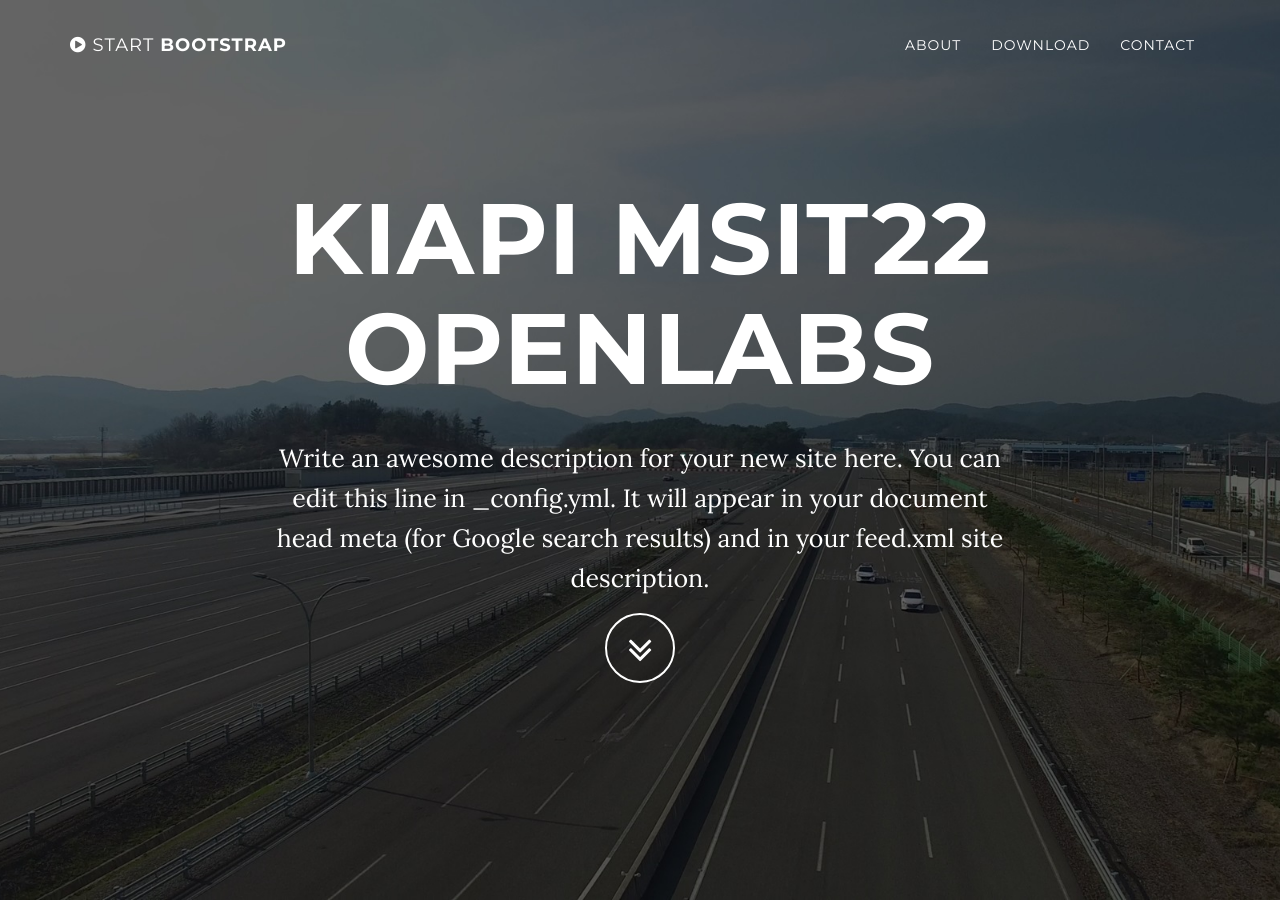
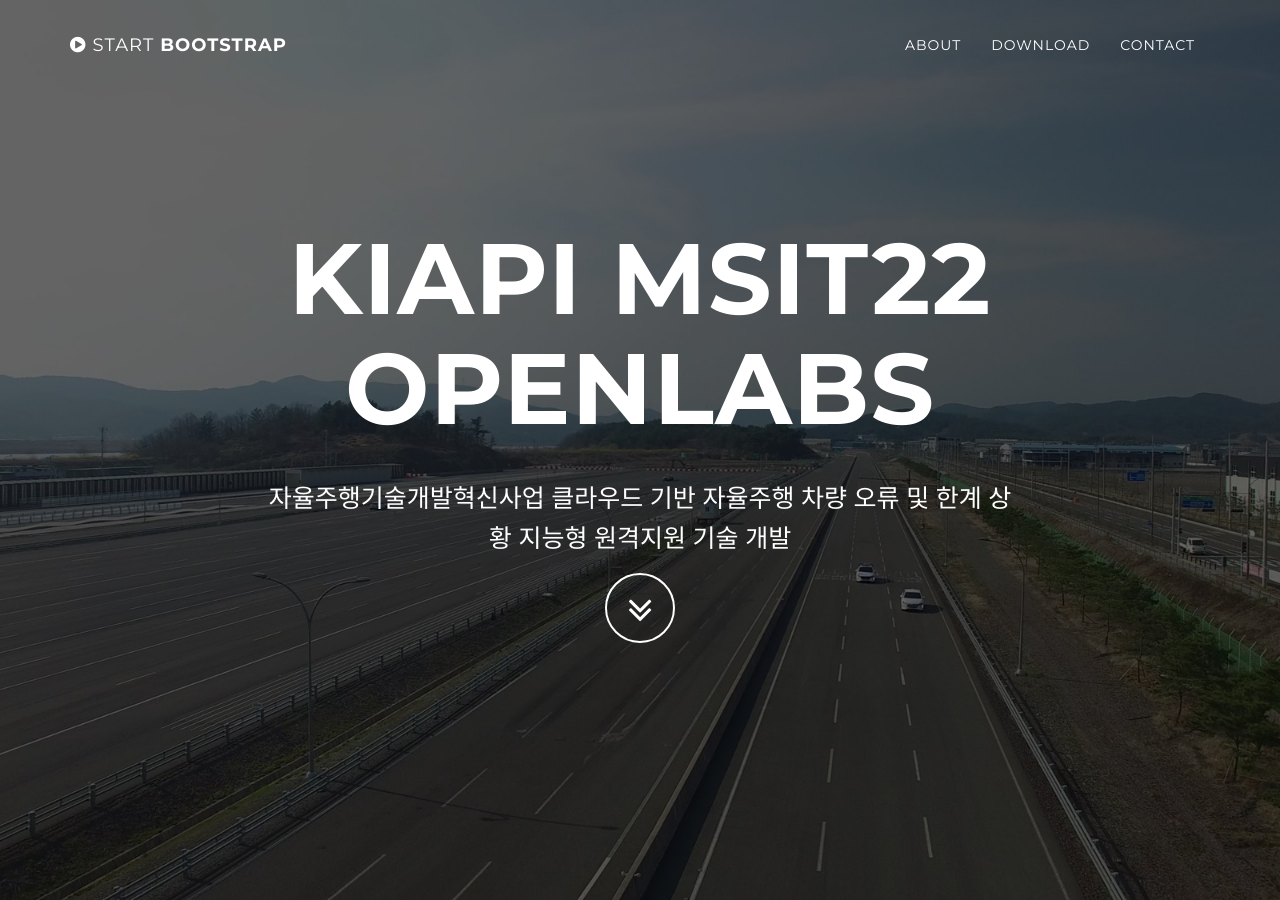
Before and after one commit to knowJang/kiapi-msit-22.github.io, a Jekyll site: the page built from index.html, in a window 1280 px wide and 900 px high. Built offline with Jekyll 4.4.1, drawn with Linux system fonts in a browser that asks for light colours; some of the changed text lies outside the part shown.

Commit message:
Update _config.yml

```diff
--- a/_config.yml
+++ b/_config.yml
@@ -2,7 +2,7 @@
 title: KIAPI MSIT22 OpenLabs
 email: your-email@domain.com
 url: https://kiapi-knpa-10.github.io
-description: "Write an awesome description for your new site here. You can edit this line in _config.yml. It will appear in your document head meta (for Google search results) and in your feed.xml site description."
+description: "자율주행기술개발혁신사업 클라우드 기반 자율주행 차량 오류 및 한계 상황 지능형 원격지원 기술 개발"
 
 # Color settings (hex-codes without the leading hash-tag)
 color:
@@ -10,7 +10,7 @@ color:
   links: '#219ab3'
 
 # Footer settings
-footer: Your Website
+footer: KIAPI MSIT22 OpenLabs
 
 # Social networks usernames (many more available: google-plus, flickr, dribbble, pinterest, instagram, tumblr, linkedin, etc.)
 social:
```
